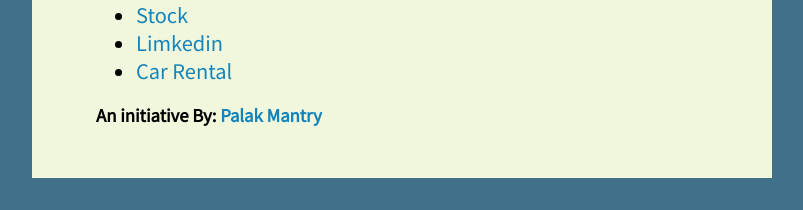
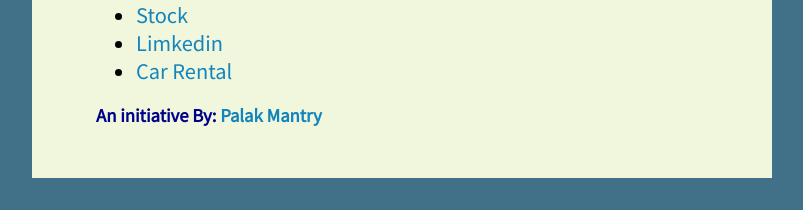
Before and after one commit to pal-16/Crack-OOP-System-Design, a Flask app: page / in a window 1280 px wide. Shown: the part 850-1060 px from the top of the page, without its empty margins (238-1041 px from the left). Run offline with Flask 2, Linux system fonts and the light colour scheme; some web fonts are replaced.

Commit message:
added credits

```diff
--- a/templates/index.html
+++ b/templates/index.html
@@ -38,7 +38,7 @@
   <li><a href="/prep/linkedin" target="_blank">Limkedin</a></li>
   <li><a href="/prep/carrental" target="_blank">Car Rental</a></li>
   </ul>
-  <h3 font-weight: 600> An initiative By: <a href="https://www.linkedin.com/in/palak-mantry" target="_blank">Palak Mantry</a></h3>
+  <h3 style="color:darkblue; font-weight: 600"> An initiative By: <a href="https://www.linkedin.com/in/palak-mantry" target="_blank">Palak Mantry</a></h3>
 
 
 
```
